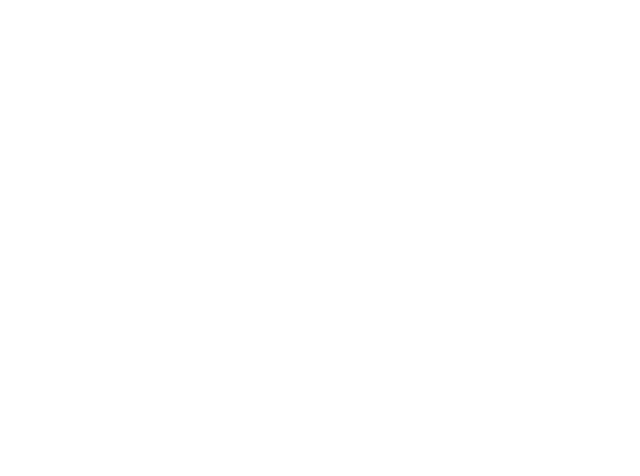
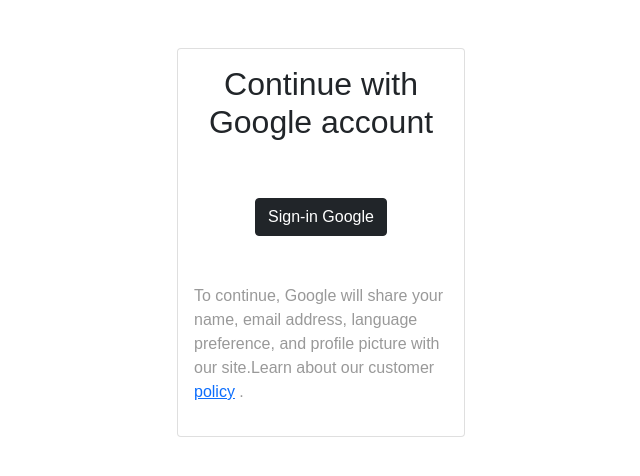
Before and after one commit to AhanafVai/Bloggerly-client, a React (Create React App) app: page /login in a window 1280 px wide. Shown: the top 476 px of the page, without its empty margins (363-1003 px from the left). Built offline with nearby package versions, Linux system fonts and the light colour scheme; a web font is replaced by a local one.

Commit message:
Added Authentication

```diff
--- a/package.json
+++ b/package.json
@@ -8,6 +8,7 @@
     "@testing-library/react": "^11.1.0",
     "@testing-library/user-event": "^12.1.10",
     "axios": "^0.21.1",
+    "firebase": "^8.6.3",
     "react": "^17.0.2",
     "react-dom": "^17.0.2",
     "react-redux": "^7.2.4",
--- a/public/index.html
+++ b/public/index.html
@@ -30,6 +30,13 @@
       work correctly both with client-side routing and a non-root public URL.
       Learn how to configure a non-root public URL by running `npm run build`.
     -->
+    <!-- Bootstrap CSS  -->
+    <link
+      href="https://cdn.jsdelivr.net/npm/bootstrap@5.0.1/dist/css/bootstrap.min.css"
+      rel="stylesheet"
+      integrity="sha384-+0n0xVW2eSR5OomGNYDnhzAbDsOXxcvSN1TPprVMTNDbiYZCxYbOOl7+AMvyTG2x"
+      crossorigin="anonymous"
+    />
     <title>React App</title>
   </head>
   <body>
@@ -45,5 +52,11 @@
       To begin the development, run `npm start` or `yarn start`.
       To create a production bundle, use `npm run build` or `yarn build`.
     -->
+    <!-- Bootstrap JavaScript -->
+    <script
+      src="https://cdn.jsdelivr.net/npm/bootstrap@5.0.1/dist/js/bootstrap.bundle.min.js"
+      integrity="sha384-gtEjrD/SeCtmISkJkNUaaKMoLD0//ElJ19smozuHV6z3Iehds+3Ulb9Bn9Plx0x4"
+      crossorigin="anonymous"
+    ></script>
   </body>
 </html>
--- a/src/App.js
+++ b/src/App.js
@@ -1,14 +1,16 @@
-import { BrowserRouter, Route, Switch } from "react-router-dom"
-import Home from "./pages/Home"
+import { BrowserRouter, Route, Switch } from "react-router-dom";
+import Home from "./pages/Home";
+import Login from "./pages/Login/Login";
 
 function App() {
   return (
     <BrowserRouter>
       <Switch>
         <Route exact path="/" children={<Home />} />
+        <Route exact path="/login" children={<Login />} />
       </Switch>
     </BrowserRouter>
-  )
+  );
 }
 
-export default App
+export default App;
--- /dev/null
+++ b/src/pages/Login/Login.js
@@ -0,0 +1,68 @@
+import React from "react";
+import firebase from "firebase/app";
+import "firebase/auth";
+import firebaseConfig from "./firebaseConfig";
+import { useHistory, useLocation } from "react-router";
+import { useDispatch } from "react-redux";
+import { setSignedIn, setUserData } from "../../store/reducers/auth.slice";
+
+const Login = () => {
+  if (!firebase.apps.length) {
+    firebase.initializeApp(firebaseConfig);
+  } else {
+    firebase.app();
+  }
+  const history = useHistory();
+  const location = useLocation();
+  let { from } = location.state || { from: { pathname: "/" } };
+
+  const dispatch = useDispatch();
+
+  const googleSignIn = () => {
+    const GProvider = new firebase.auth.GoogleAuthProvider();
+    firebase
+      .auth()
+      .signInWithPopup(GProvider)
+      .then((result) => {
+        const { displayName, email, photoURL } = result.user;
+        const signInUser = { name: displayName, email, photoURL };
+        dispatch(setSignedIn(true));
+        dispatch(setUserData(signInUser));
+        sessionStorage.setItem("user", JSON.stringify(signInUser));
+        history.replace(from);
+        console.log(signInUser);
+      })
+      .catch((error) => {
+        const errorMessage = error.message;
+        console.log(errorMessage);
+      });
+  };
+
+  return (
+    <div className="mx-auto my-5" style={{ width: "200px" }}>
+      <div className="card  text-center" style={{ width: "18rem" }}>
+        <div className="card-body">
+          <h2>Continue with Google account</h2>
+          <button onClick={googleSignIn} className="btn btn-dark m-5">
+            Sign-in Google
+          </button>
+          <p className="text-start" style={{ color: "#999999" }}>
+            To continue, Google will share your name, email address, language
+            preference, and profile picture with our site.Learn about our
+            customer{" "}
+            <a
+              rel="noreferrer"
+              href="https://policies.google.com/terms?hl=en-US"
+              target="_blank"
+            >
+              policy
+            </a>{" "}
+            .
+          </p>
+        </div>
+      </div>
+    </div>
+  );
+};
+
+export default Login;
--- /dev/null
+++ b/src/pages/Login/firebaseConfig.js
@@ -0,0 +1,9 @@
+const firebaseConfig = {
+  apiKey: "AIzaSyDSCR_byQPUUHgB-TTIBCrcgu9bjiouBjI",
+  authDomain: "bloggerly-5186a.firebaseapp.com",
+  projectId: "bloggerly-5186a",
+  storageBucket: "bloggerly-5186a.appspot.com",
+  messagingSenderId: "959360840943",
+  appId: "1:959360840943:web:14173a2682fe52fc56571a"
+};
+export default firebaseConfig;
--- a/src/store/reducers/auth.slice.js
+++ b/src/store/reducers/auth.slice.js
@@ -1,9 +1,21 @@
-import { createSlice } from "@reduxjs/toolkit"
+import { createSlice } from "@reduxjs/toolkit";
 
-const slice = createSlice({
+const authSlice = createSlice({
   name: "auth",
   initialState: { userData: null, isSignedIn: false },
-  reducers: {},
-})
+  reducers: {
+    setSignedIn: (state, action) => {
+      state.isSignedIn = action.payload;
+    },
+    setUserData: (state, action) => {
+      state.userData = action.payload;
+    },
+  },
+});
 
-export default slice.reducer
+export const { setSignedIn, setUserData } = authSlice.actions;
+
+export const selectSignedIn = (state) => state.auth.isSignedIn;
+export const selectUserData = (state) => state.auth.userData;
+
+export default authSlice.reducer;
```
Also changed, not shown: src/pages/Login/PrivateRoute.js (added, +28 -0 lines), 2 other files (tests, documents, lock files or other folders).
